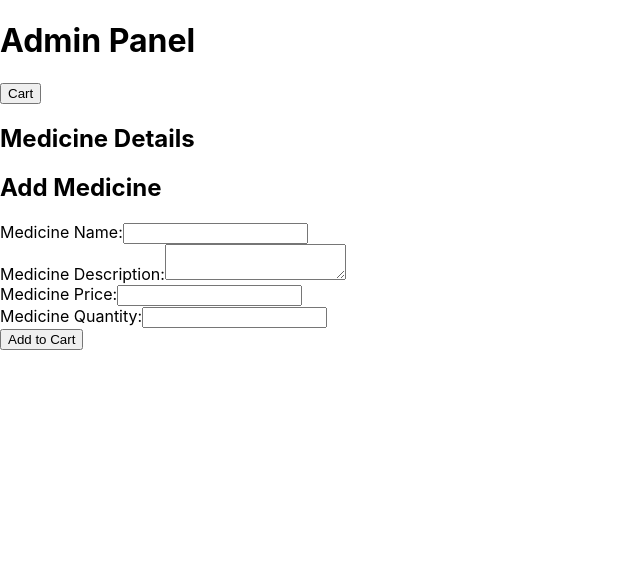
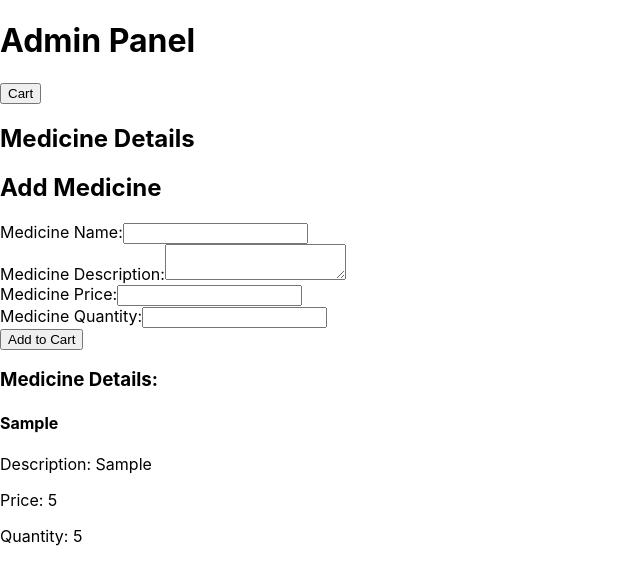
Before and after one commit to harisaini778/AdminPanel_MedicalShop_2, a React (Create React App) app: page / in a window 1280 px wide. Both pictures are taken after typing "Sample", "Sample", "5", "5" into the empty fields and a click on the button "Add to Cart". Shown: the top 584 px of the page, without its empty margins (0-640 px from the left). Built offline with nearby package versions, Linux system fonts and the light colour scheme.

Commit message:
Added a component medicine details which displays the medicine details in the body section of the body

```diff
--- a/src/components/Body.js
+++ b/src/components/Body.js
@@ -1,11 +1,20 @@
-import React from "react";
+import React, { useState } from "react";
 import UserForm from "../UserForm";
+import MedicineDetails from "./MedicineDetails";
 
-const Body = (props) => {
+const Body = ({ onAddToCart }) => {
+  const [medicineDetails, setMedicineDetails] = useState([]);
+
+  const handleAddToCart = (medicineData) => {
+    setMedicineDetails([...medicineDetails, medicineData]);
+    onAddToCart(medicineData);
+  };
+
   return (
     <div>
       <h2>Medicine Details</h2>
-      <UserForm onAddToCart={props.onAddToCart} />
+      <UserForm onAddToCart={handleAddToCart} />
+      <MedicineDetails medicineDetails={medicineDetails} />
     </div>
   );
 };
--- /dev/null
+++ b/src/components/MedicineDetails.js
@@ -0,0 +1,19 @@
+import React from "react";
+
+const MedicineDetails = ({ medicineDetails }) => {
+  return (
+    <div>
+      <h3>Medicine Details:</h3>
+      {medicineDetails.map((medicine, index) => (
+        <div key={index}>
+          <h4>{medicine.medName}</h4>
+          <p>Description: {medicine.medDes}</p>
+          <p>Price: {medicine.medPrice}</p>
+          <p>Quantity: {medicine.medQuant}</p>
+        </div>
+      ))}
+    </div>
+  );
+};
+
+export default MedicineDetails;
```
